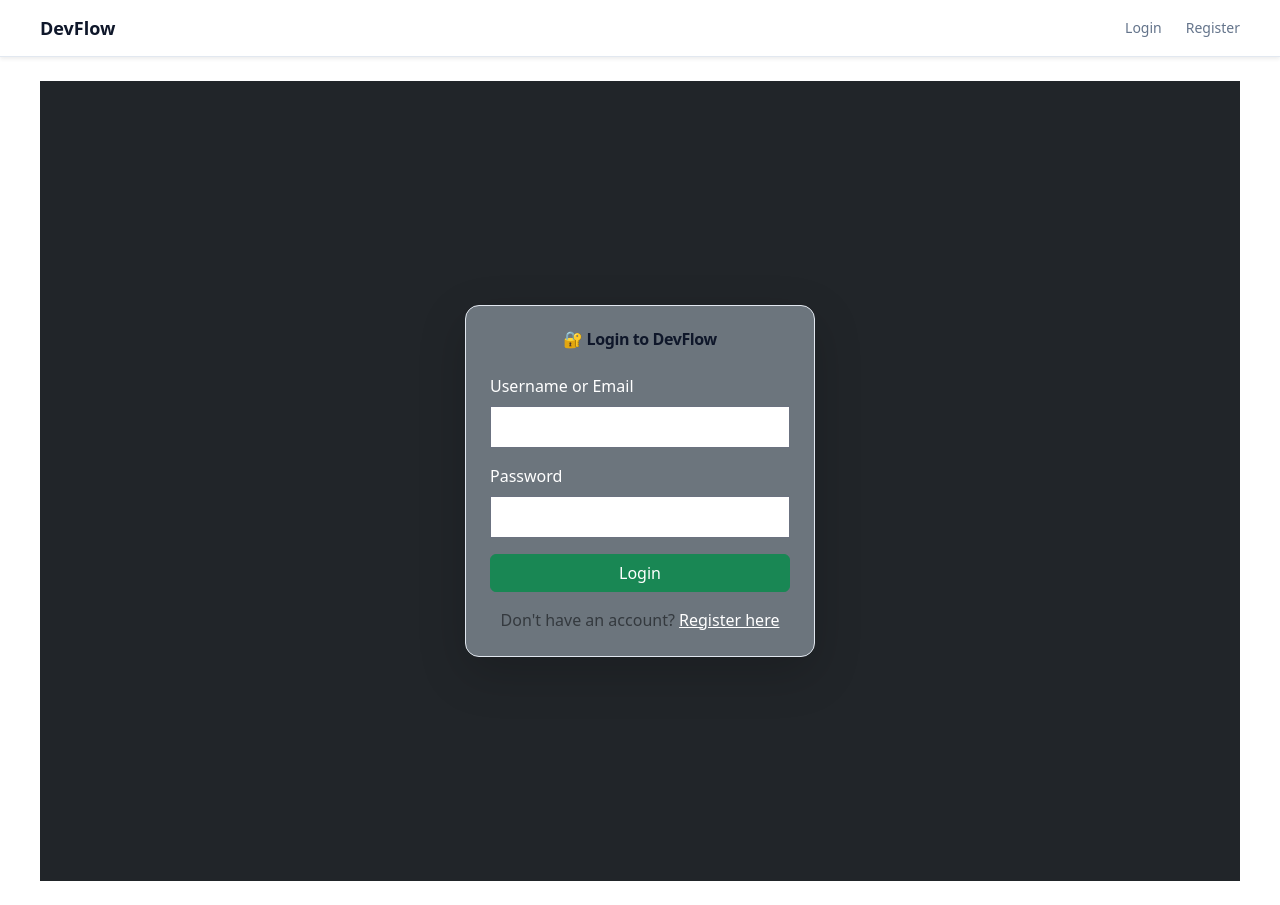
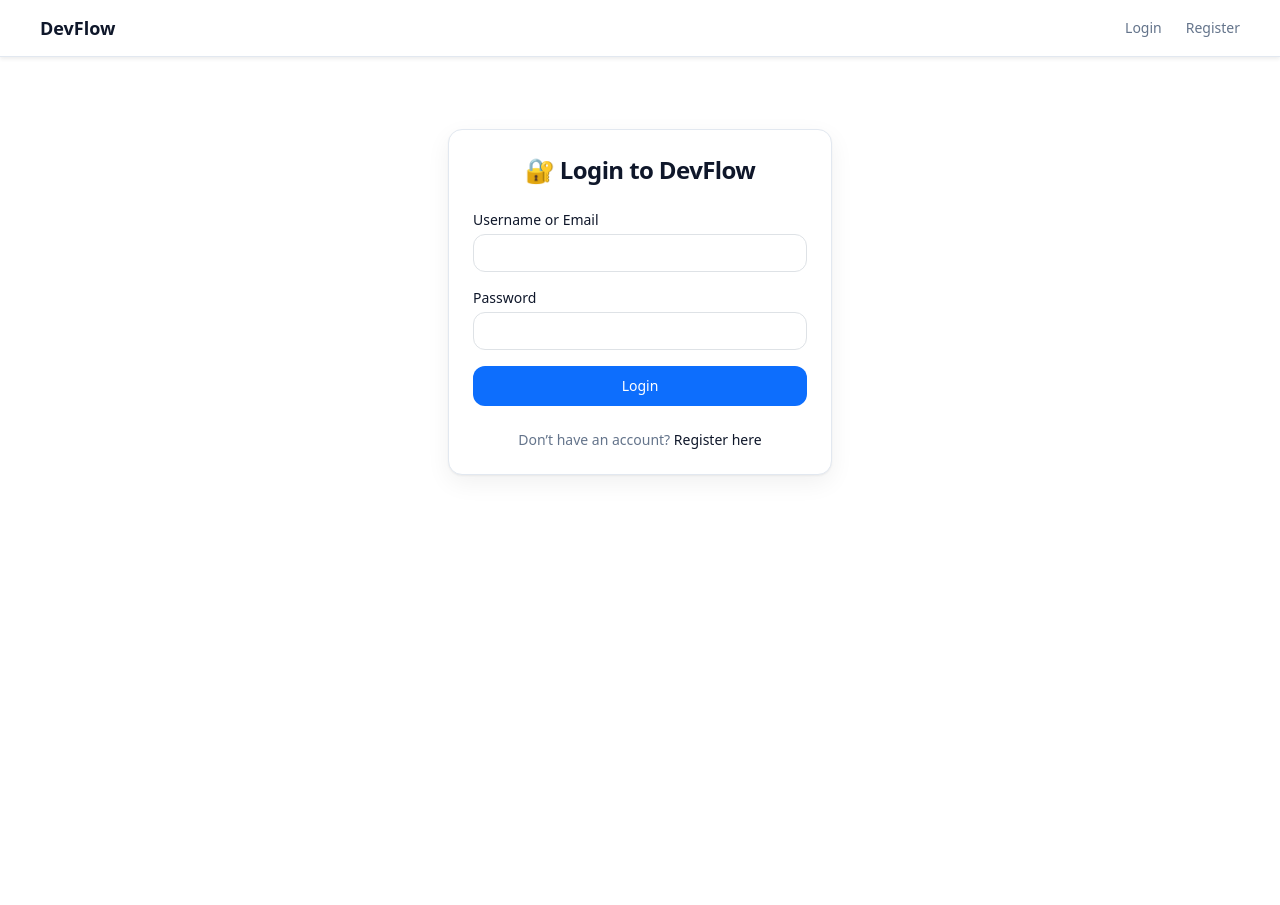
Before and after one commit to jskaran4323/dev-flow, a Vue app in the folder assets/devflow/: page /login in a window 1280 px wide. After the commit the page ends 800 px from the top, so only its background shows below. Built offline with nearby package versions, Linux system fonts and the light colour scheme; no server answers.

Commit message:
restyle Login with Tailwind card and tokenized inputs

```diff
--- a/assets/devflow/src/pages/Login.vue
+++ b/assets/devflow/src/pages/Login.vue
@@ -1,28 +1,57 @@
 <!-- src/pages/Login.vue -->
 <template>
   <BaseLayout>
-    <div class="min-vh-100 d-flex align-items-center justify-content-center bg-dark text-white">
-      <div class="card bg-secondary text-white p-4 shadow-lg" style="min-width: 350px; max-width: 400px;">
-        <h2 class="text-center mb-4">🔐 Login to DevFlow</h2>
-        <form @submit.prevent="handleLogin">
-          <div class="mb-3">
-            <label for="identifier" class="form-label">Username or Email</label>
-            <input v-model="identifier" type="text" class="form-control" id="identifier" required />
+    <section class="py-12 flex items-center justify-center">
+      <div class="card w-full max-w-sm">
+        <h2 class="text-center text-2xl font-semibold tracking-tight">🔐 Login to DevFlow</h2>
+
+        <form @submit.prevent="handleLogin" class="mt-6 space-y-4">
+          <!-- Username / Email -->
+          <div>
+            <label for="identifier" class="block text-sm font-medium mb-1">Username or Email</label>
+            <input
+              v-model="identifier"
+              id="identifier"
+              type="text"
+              required
+              class="w-full rounded-lg border border-input bg-background px-3 py-2 text-sm outline-none focus-visible:ring-2 focus-visible:ring-ring"
+            />
           </div>
-          <div class="mb-3">
-            <label for="password" class="form-label">Password</label>
-            <input v-model="password" type="password" class="form-control" id="password" required />
+
+          <!-- Password -->
+          <div>
+            <label for="password" class="block text-sm font-medium mb-1">Password</label>
+            <input
+              v-model="password"
+              id="password"
+              type="password"
+              required
+              class="w-full rounded-lg border border-input bg-background px-3 py-2 text-sm outline-none focus-visible:ring-2 focus-visible:ring-ring"
+            />
           </div>
-          <button type="submit" class="btn btn-success w-100">Login</button>
-          <!-- Changed text-red-500 to Bootstrap's text-danger -->
-          <p class="text-danger mt-2" v-if="errorMessage">{{ errorMessage }}</p>
+
+          <!-- Submit -->
+          <button
+            type="submit"
+            class="w-full inline-flex h-10 items-center justify-center rounded-lg bg-primary px-4 text-sm font-medium text-primary-foreground hover:opacity-90 transition-opacity"
+          >
+            Login
+          </button>
+
+          <!-- Error -->
+          <p v-if="errorMessage" class="text-sm text-destructive">
+            {{ errorMessage }}
+          </p>
         </form>
-        <p class="mt-3 text-center text-muted">
-          Don't have an account?
-          <router-link to="/register" class="text-white text-decoration-underline">Register here</router-link>
+
+        <p class="mt-4 text-center text-sm text-muted-foreground">
+          Don’t have an account?
+          <router-link to="/register" class="font-medium text-foreground hover:text-primary transition-colors">
+            Register here
+          </router-link>
         </p>
       </div>
-    </div>
+    </section>
   </BaseLayout>
 </template>
 
@@ -41,15 +70,11 @@ const auth = useAuthStore()
 
 const handleLogin = async () => {
   try {
-
-    const res = await loginUser({identifier: identifier.value, password: password.value})
-
+    const res = await loginUser({ identifier: identifier.value, password: password.value })
     auth.login(res.token)
-
     router.push('/dashboard')
-  }
-  catch(error: any) {
-    errorMessage.value = error.response?.data?.errorMessage || "login failed"
+  } catch (error: any) {
+    errorMessage.value = error.response?.data?.errorMessage || 'login failed'
   }
 }
 </script>
```
